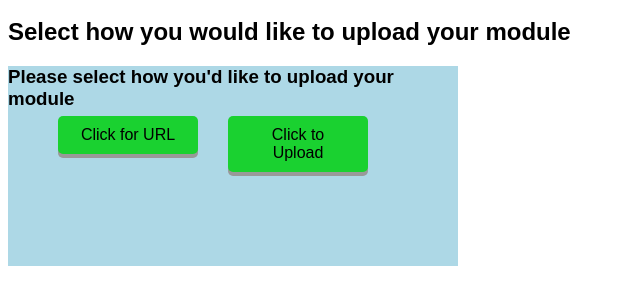
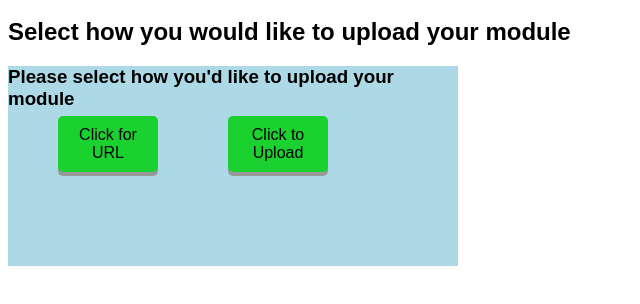
Before and after one commit to Gokul-H7/group27_phase2, a website: page website/upload.html in a window 1280 px wide. Shown: the part 48-352 px from the top of the page, without its empty margins (0-640 px from the left). Drawn offline with Linux system fonts and the light colour scheme.

Commit message:
basic html test

```diff
--- a/website/upload.html
+++ b/website/upload.html
@@ -32,6 +32,12 @@
         .linkButton:active { background-color: #2b672e;
             box-shadow: 0 5px #666;
             transform: translateY(4px);
+        }
+
+        .linkButton:focus {
+            background-color: #1ad130;
+        outline: 2px solid #333;
+        outline-offset: 2px;
         }
 
         #URLButton{
@@ -79,8 +85,8 @@
     <h2>Select how you would like to upload your module</h2>
     <div class="container">
         <h3>Please select how you'd like to upload your module</h3>
-        <a href = "https://acme-website-27.s3.us-east-2.amazonaws.com/uploadURL.html" class = "linkButton" id="URLButton">Click for URL</a>
-        <a href = "https://acme-website-27.s3.us-east-2.amazonaws.com/uploadContent.html" class = "linkButton" id="ContentButton">Click to Upload</a>
+        <button class="linkButton" id="URLButton" tabindex="0" onclick="window.location.href='https://acme-website-27.s3.us-east-2.amazonaws.com/uploadURL.html'">Click for URL</button>
+        <button class="linkButton" id="ContentButton" tabindex="0" onclick="window.location.href='https://acme-website-27.s3.us-east-2.amazonaws.com/uploadContent.html'">Click to Upload</button>
     </div>
 
 </body>
```
Also changed, not shown: website/download.html (+7 -1 lines).
